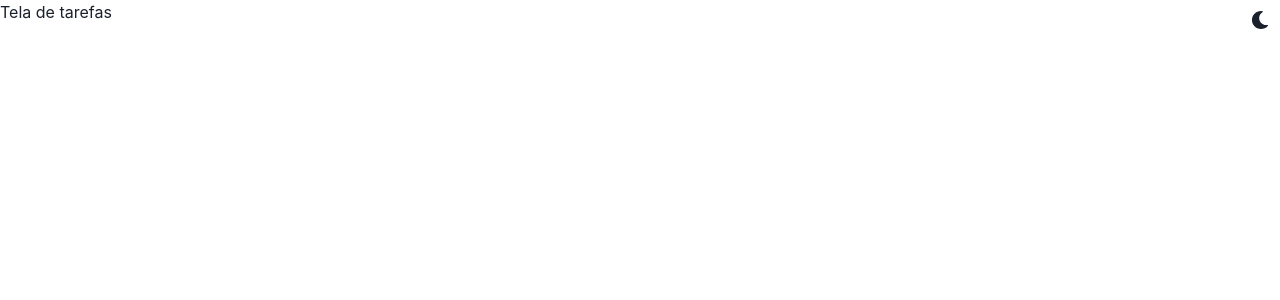
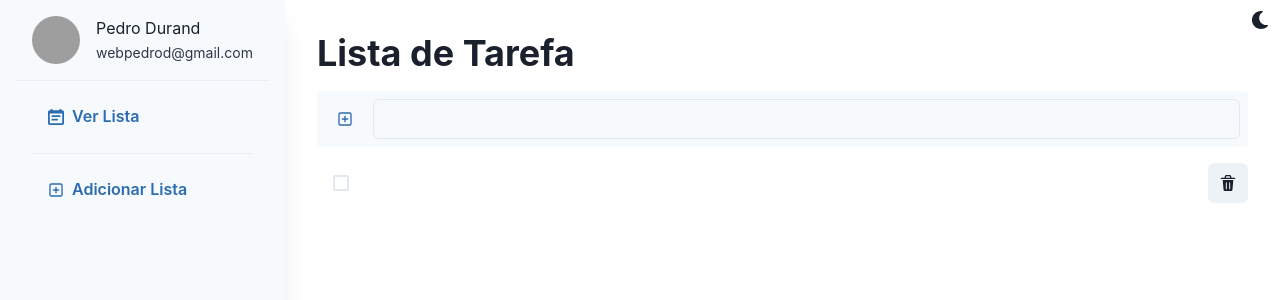
Before and after one commit to pepedurand/lista-de-tarefas, a React (Create React App) app: page / in a window 1280 px wide. Shown: the top 300 px of the page. Built offline with nearby package versions, Linux system fonts and the light colour scheme; grey boxes are pictures that could not be loaded.

Commit message:
Feat: Implementacao da layout da pagina de tasks

```diff
--- a/package.json
+++ b/package.json
@@ -3,6 +3,7 @@
   "version": "0.1.0",
   "private": true,
   "dependencies": {
+    "@chakra-ui/icons": "^2.0.1",
     "@chakra-ui/react": "^2.1.0",
     "@emotion/react": "^11.9.0",
     "@emotion/styled": "^11.8.1",
--- /dev/null
+++ b/src/components/CreateTask/CreateTask.tsx
@@ -0,0 +1,31 @@
+import { PlusSquareIcon } from "@chakra-ui/icons";
+import { Grid, IconButton, Input, useColorModeValue } from "@chakra-ui/react";
+
+const CreateTask = () => {
+  const bg = useColorModeValue("gray.50", "gray.900");
+
+  return (
+    <Grid
+      gap="2"
+      templateColumns="auto 1fr auto"
+      display="flex"
+      flexDirection="row"
+      alignItems="center"
+      background={bg}
+      my="4"
+      borderRadius="4"
+      padding="2"
+    >
+      <IconButton
+        icon={<PlusSquareIcon />}
+        variant="ghost"
+        colorScheme="blue"
+        aria-label={"Botao de adicionar nova tarefa"}
+      />
+
+      <Input />
+    </Grid>
+  );
+};
+
+export { CreateTask };
--- /dev/null
+++ b/src/components/Lists/Lists.tsx
@@ -0,0 +1,34 @@
+import { CalendarIcon, PlusSquareIcon } from "@chakra-ui/icons";
+import { Box, Button, Divider, List, ListItem } from "@chakra-ui/react";
+
+const Lists = () => {
+  return (
+    <Box padding="4" textColor="gray.700">
+      <List spacing={2}>
+        <ListItem display="flex">
+          <Button
+            leftIcon={<CalendarIcon />}
+            variant="ghost"
+            colorScheme="blue"
+            justifyContent="start"
+            width="100%"
+          >
+            Ver Lista
+          </Button>
+        </ListItem>
+      </List>
+      <Divider my="4" />
+      <Button
+        width="100%"
+        justifyContent="100%"
+        leftIcon={<PlusSquareIcon />}
+        variant="ghost"
+        colorScheme="blue"
+      >
+        Adicionar Lista
+      </Button>
+    </Box>
+  );
+};
+
+export { Lists };
--- /dev/null
+++ b/src/components/Sidebar/Sidebar.tsx
@@ -0,0 +1,23 @@
+import { Divider, Grid, useColorModeValue } from "@chakra-ui/react";
+import { UserInfo } from "../UserInfo/UserInfo";
+import { Lists } from "../Lists/Lists";
+
+const Sidebar = () => {
+  const bg = useColorModeValue("gray.50", "gray.900");
+
+  return (
+    <Grid
+      templateRows="auto auto 1fr "
+      background={bg}
+      height="100vh"
+      boxShadow="xl"
+      px="4"
+    >
+      <UserInfo />
+      <Divider />
+      <Lists />
+    </Grid>
+  );
+};
+
+export { Sidebar };
--- /dev/null
+++ b/src/components/TaskItem/TaskItem.tsx
@@ -0,0 +1,32 @@
+import { DeleteIcon } from "@chakra-ui/icons";
+import {
+  Box,
+  Checkbox,
+  Editable,
+  EditableInput,
+  EditablePreview,
+  Grid,
+  IconButton,
+  useEditableControls,
+} from "@chakra-ui/react";
+
+const TaskItem = () => {
+  const TaskControls = ({ children }: any) => {
+    const { getEditButtonProps } = useEditableControls();
+    return <Box {...getEditButtonProps()}>{children}</Box>;
+  };
+  return (
+    <Grid gap="2" templateColumns="auto 1fr auto" alignItems="center">
+      <Checkbox mx="4" />
+      <Editable>
+        <TaskControls>
+          <EditablePreview />
+          <EditableInput />
+        </TaskControls>
+      </Editable>
+      <IconButton aria-label="Search database" icon={<DeleteIcon />} />
+    </Grid>
+  );
+};
+
+export { TaskItem };
--- /dev/null
+++ b/src/components/UserInfo/UserInfo.tsx
@@ -0,0 +1,18 @@
+import { Avatar, Grid, Text, useColorModeValue } from "@chakra-ui/react";
+
+const UserInfo = () => {
+  const color = useColorModeValue("gray.700", "gray.400");
+  return (
+    <Grid gap={4} templateColumns="auto 1fr" padding="4">
+      <Avatar src="https://lh3.googleusercontent.com/a-/AOh14Gj_kilfDwHZkvDy9OnEPp6M9PmoHWORtCU6XLIc=s576-p-rw-no" />
+      <Grid templateRows="auto auto">
+        <Text fontSize="md">Pedro Durand</Text>
+        <Text color={color} fontSize="sm">
+          webpedrod@gmail.com
+        </Text>
+      </Grid>
+    </Grid>
+  );
+};
+
+export { UserInfo };
--- /dev/null
+++ b/src/pages/Tasks/Tasks.tsx
@@ -0,0 +1,19 @@
+import { Box, Grid, Heading } from "@chakra-ui/react";
+import { CreateTask } from "../../components/CreateTask/CreateTask";
+import { Sidebar } from "../../components/Sidebar/Sidebar";
+import { TaskItem } from "../../components/TaskItem/TaskItem";
+
+const Tasks = () => {
+  return (
+    <Grid templateColumns="auto 1fr">
+      <Sidebar />
+      <Box padding="8">
+        <Heading>Lista de Tarefa</Heading>
+        <CreateTask />
+        <TaskItem />
+      </Box>
+    </Grid>
+  );
+};
+
+export { Tasks };
--- a/src/routes/AppRoutes.tsx
+++ b/src/routes/AppRoutes.tsx
@@ -1,6 +1,7 @@
 import { BrowserRouter as Router, Routes, Route } from "react-router-dom";
-import { Login } from "../pages/login/Login";
+import { Login } from "../pages/Login/Login";
 import { SignUp } from "../pages/SignUp/SignUp";
+import { Tasks } from "../pages/Tasks/Tasks";
 
 const AppRoutes = () => {
   return (
@@ -8,7 +9,7 @@ const AppRoutes = () => {
       <Routes>
         <Route path="/login" element={<Login />} />
         <Route path="/signup" element={<SignUp />} />
-        <Route path="/" element={<div>Tela de tarefas</div>} />
+        <Route path="/" element={<Tasks />} />
       </Routes>
     </Router>
   );
```
Also changed, not shown: 1 other file (tests, documents, lock files or other folders).
